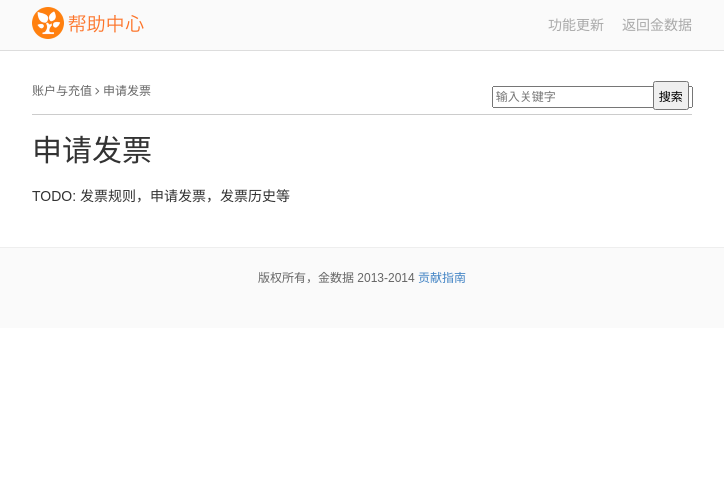
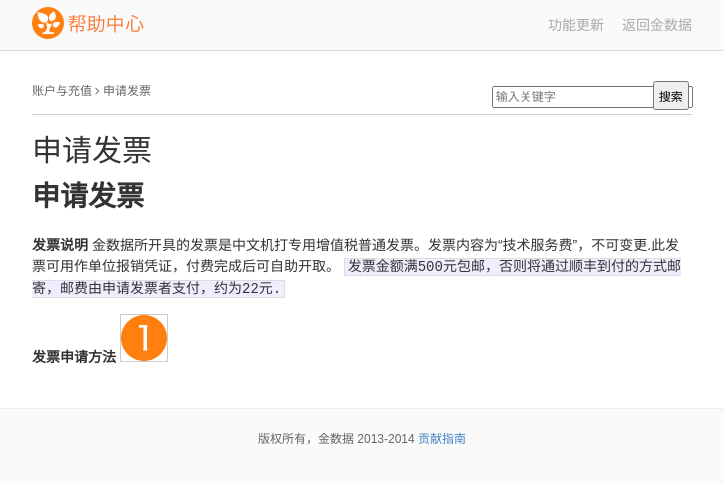
Before and after one commit to jinshuju/help.jinshuju.net, a Jekyll site: the page built from _posts/2014-2-7-invoices.md, in a window 1280 px wide. Shown: the top 483 px of the page, without its empty margins (278-1002 px from the left). Built offline with Jekyll 4.4.1, drawn with Linux system fonts in a browser that asks for light colours; Markdown is read by kramdown in place of the engine named in the settings.

Commit message:
help-img-digital

```diff
--- a/_posts/2014-2-7-invoices.md
+++ b/_posts/2014-2-7-invoices.md
@@ -8,4 +8,11 @@ tags: todo H
 author: wzhao
 ---
 
-TODO: 发票规则，申请发票，发票历史等
+# 申请发票
+
+**发票说明**
+金数据所开具的发票是中文机打专用增值税普通发票。发票内容为“技术服务费”，不可变更.此发票可用作单位报销凭证，付费完成后可自助开取。
+`发票金额满500元包邮，否则将通过顺丰到付的方式邮寄，邮费由申请发票者支付，约为22元.`
+
+**发票申请方法**
+![tool-manager](../images/digital-1.png)
```
Also changed, not shown: images/digital-1.png (added), images/digital-2.png (added), images/digital-3.png (added), images/digital-4.png (added).
